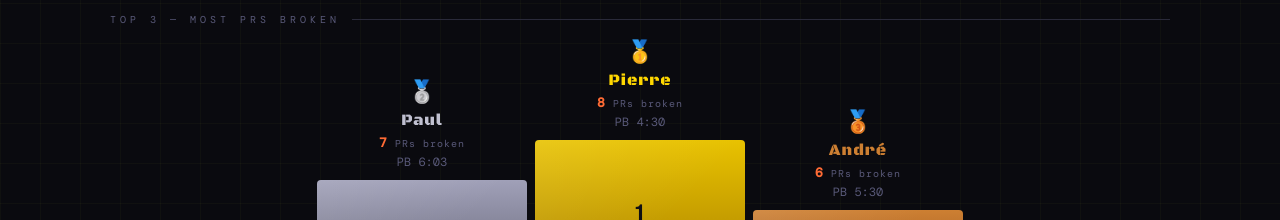
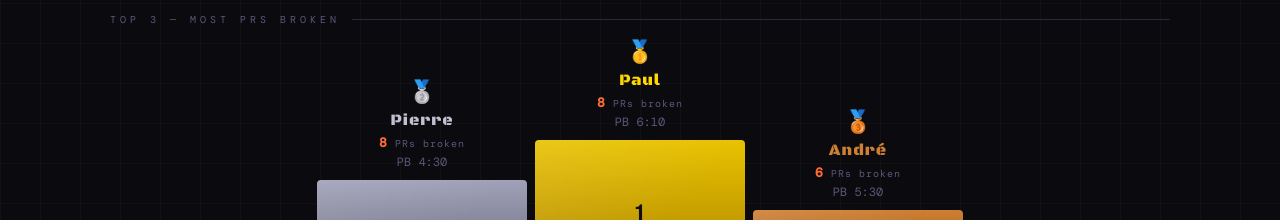
Before and after one commit to web-tailor/planking-challenge, a Nuxt app: page / in a window 1280 px wide. Shown: the part 317-537 px from the top of the page. Built offline with nearby package versions, Linux system fonts and the light colour scheme.

Commit message:
updated times

```diff
--- a/composables/usePlankData.ts
+++ b/composables/usePlankData.ts
@@ -26,7 +26,7 @@ const RAW: Record<string, { joinDay?: number; times: string[] }> = {
   Stijn:  { times: ['3:34', '0:00', '4:15', '5:02', '3:30', '6:00', '6:02', '0:00'] },
   André:  { times: ['4:00', '4:02', '2:45', '4:30', '4:49', '4:20', '5:10', '5:30'] },
   Pierre: { times: ['3:00', '3:30', '3:40', '3:50', '4:00', '4:15', '4:23', '4:30'] },
-  Paul:   { times: ['1:49', '3:30', '3:40', '4:00', '5:02', '5:30', '6:03', '0:00'] },
+  Paul:   { times: ['1:49', '3:30', '3:40', '4:00', '5:02', '5:30', '6:03', '6:10'] },
   Brian:  { times: ['3:05', '3:15', '3:26', '0:00', '4:06', '0:00', '2:11', '0:00'] },
   Zach:  { joinDay: 8, times: ['1:57'] },
 }
```
